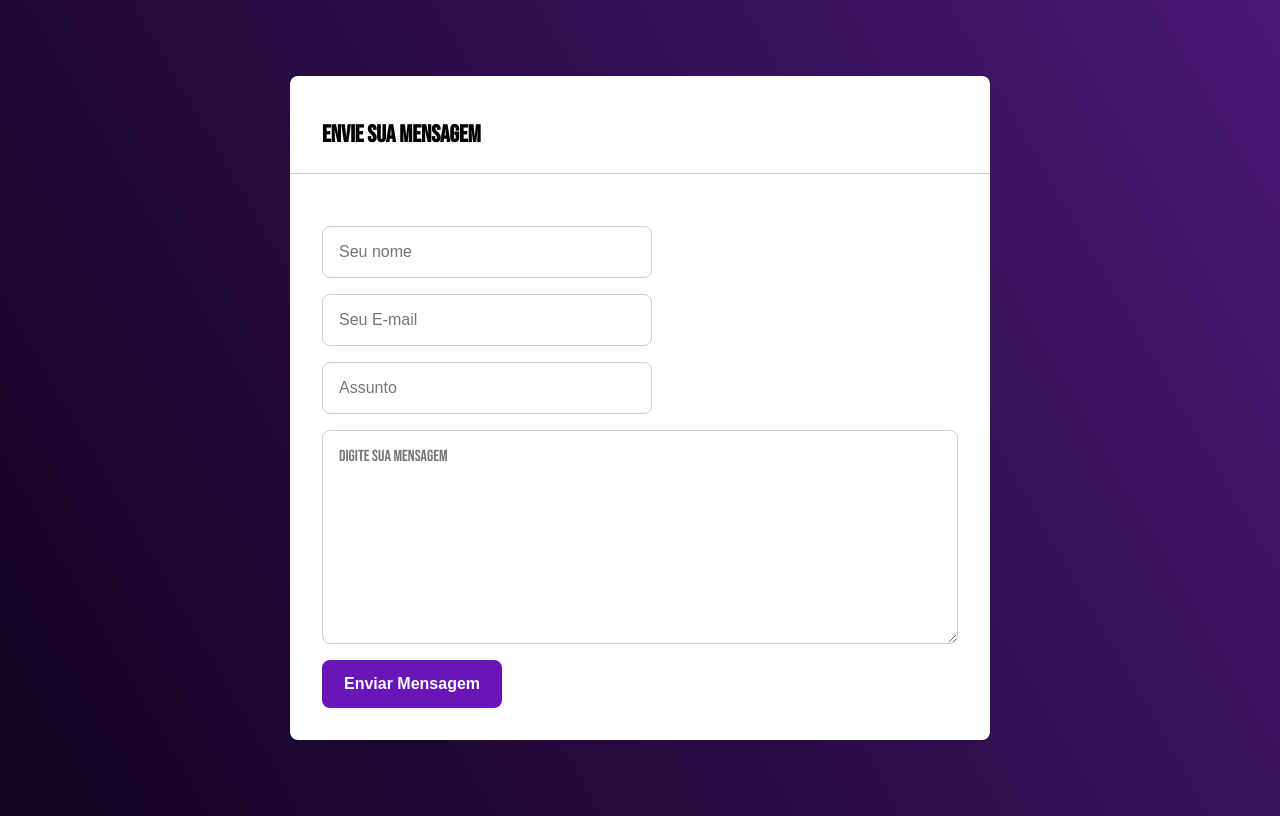
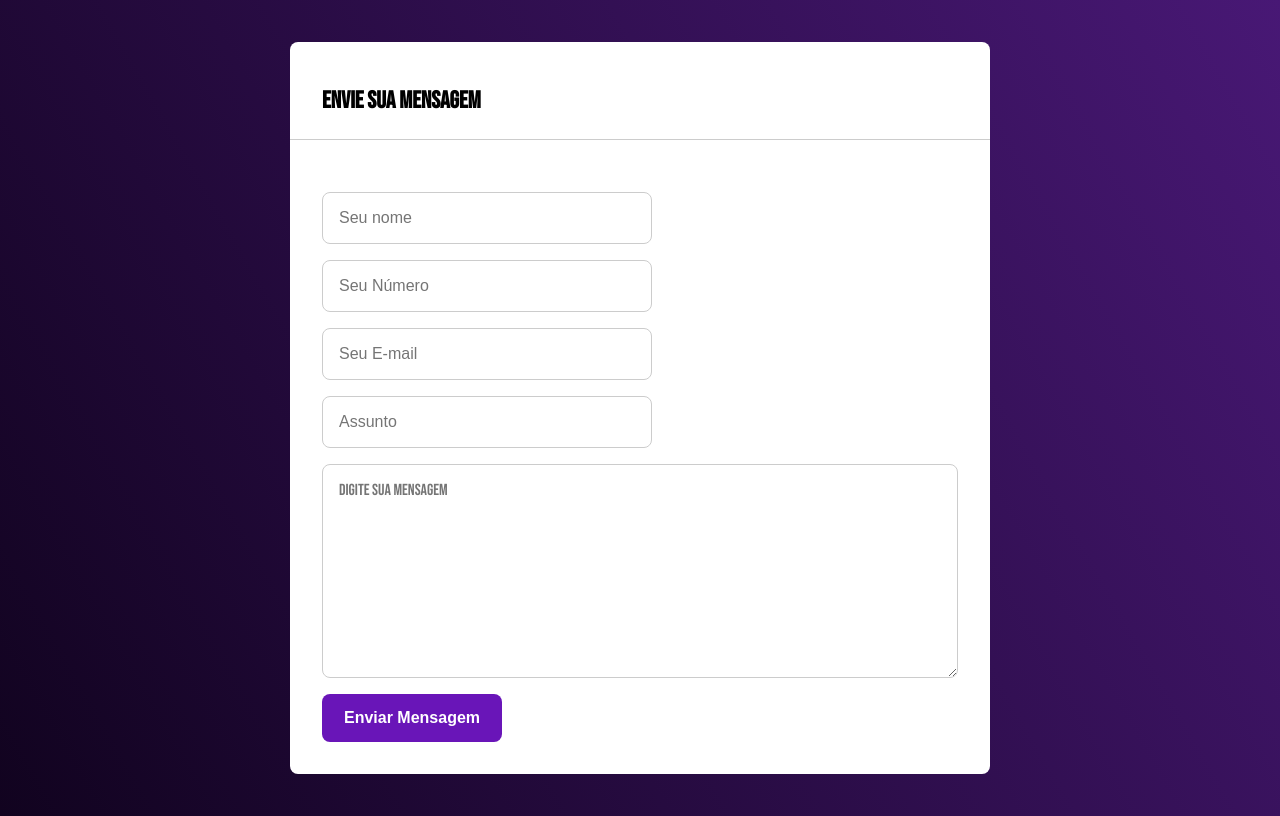
Before and after one commit to arthurcesar466/formsub, a plain HTML site: page index.html in a window 1280 px wide. Drawn offline with nearby package versions, Linux system fonts and the light colour scheme; a web font is replaced by a local one.

Commit message:
alterações no form

```diff
--- a/index.html
+++ b/index.html
@@ -26,6 +26,7 @@
             <input type="hidden" name="_next" value="https://arthurcesar466.github.io/formenvio/">
             <input type="hidden" name="_autoresponse" value="Recebemos sua mensagem, logo responderemos">
           <input type="text" name="name" placeholder="Seu nome" />
+          <input type="text" name="number" placeholder="Seu Número">
           <input type="text" name="email" placeholder="Seu E-mail" />
           <input type="text" name="subject" placeholder="Assunto" />
           <textarea name="message" placeholder="Digite sua Mensagem"></textarea>
```
